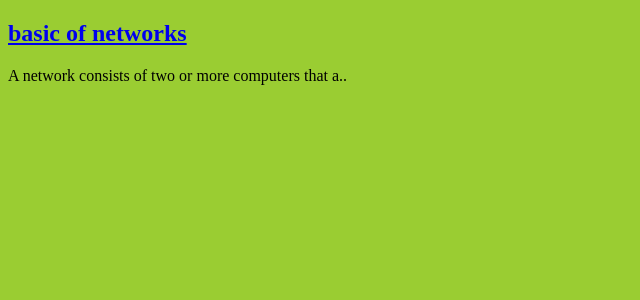
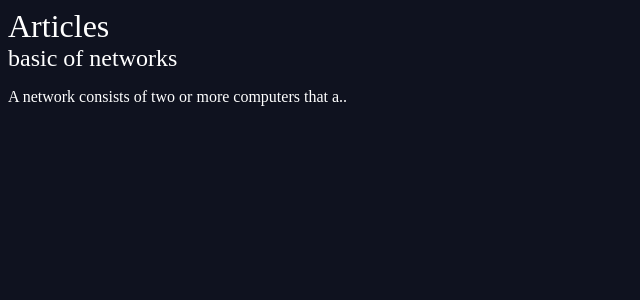
Before and after one commit to balamurugan213/django-blog, a Django app: page /articles/ in a window 1280 px wide. Shown: the top 300 px of the page, without its empty margins (0-640 px from the left). Run offline with Django 3.2, Linux system fonts and the light colour scheme; data comes from the database, SQL or seed files in the repository; both versions use the stored data as it was after the commit.

Commit message:
level 2 commit

```diff
--- a/articles/models.py
+++ b/articles/models.py
@@ -6,9 +6,9 @@ from django.db import models
 class Article(models.Model):
     title = models.CharField(max_length=100)
     slug = models.SlugField()
+    date = models.DateField(auto_now_add=True)
     body = models.TextField()
-    date = models.DateField(auto_now_add=True)
-    #
+    thumb = models.ImageField(default='default.png', blank=True)
     #
 
     def __str__(self):
--- a/articles/templates/articles/articleHome.html
+++ b/articles/templates/articles/articleHome.html
@@ -1,15 +1,17 @@
-<!DOCTYPE html>
-<html lang="en">
-<head>
-    <meta charset="UTF-8">
-    <meta name="viewport" content="width=device-width, initial-scale=1.0">
-    <title>Articles</title>
-    <link rel="stylesheet" href="/static/style.css">
-</head>
-<body>
-    <div class="articles"> {% for article in articles %} <div class="article">
-            <h2><a href="#"> {{article.title}} </a></h2>
-            <p> {{article.snippet}}.. </p>
-        </div> {% endfor %} </div>
-</body>
-</html>
+{% extends 'baseLayout.html' %} {% block content %}
+<div class="articles">
+	<h1>Articles</h1>
+	{% for article in articles %}
+	<div class="article">
+		<h2>
+			<a
+				href="{% url 'article:detail' slug=article.slug%}"
+			>
+				{{article.title}}
+			</a>
+		</h2>
+		<p>{{article.snippet}}..</p>
+	</div>
+	{% endfor %}
+</div>
+{% endblock %}
--- a/articles/urls.py
+++ b/articles/urls.py
@@ -16,15 +16,17 @@ Including another URLconf
 
 
 # from django.contrib import admin
-from django.urls import path
+from django.urls import path, re_path
+from django.contrib.staticfiles.urls import staticfiles_urlpatterns
 from .import views
-from django.contrib.staticfiles.urls import staticfiles_urlpatterns
 
+app_name = 'article'
 
 urlpatterns = [
     # path('admin/', admin.site.urls),
     path(r'about/', views.about),
-    path(r'', views.articleHomepage)
+    path(r'', views.articleHomepage, name="list"),
+    re_path(r'(?P<slug>[\w-]+)/$', views.articleDetailpage, name="detail")
 
 ]
 
--- a/articles/views.py
+++ b/articles/views.py
@@ -1,5 +1,5 @@
 from django.shortcuts import render
-# from django.http import HttpResponse
+from django.http import HttpResponse
 from .models import Article
 # Create your views here.
 
@@ -13,3 +13,11 @@ def articleHomepage(request):
     # return HttpResponse("homepage")
     articles = Article.objects.all().order_by('date')
     return render(request, 'articles/articleHome.html', {'articles': articles})
+
+
+def articleDetailpage(request, slug):
+    # return HttpResponse(slug)
+    # articles = Article.objects.all().order_by('date')
+    # return render(request, 'articles/articleHome.html', {'articles': articles})
+    article = Article.objects.get(slug=slug)
+    return render(request, 'articles/articleDetail.html', {'article': article})
--- a/assets/style.css
+++ b/assets/style.css
@@ -1,3 +1,25 @@
 body {
-  background-color: yellowgreen;
+	background-color: #0f121f;
+	/* background-image: url(/static/stars.png); */
+	color: #fff;
 }
+
+body * {
+	font-family: Ubuntu;
+}
+
+h1,
+h2,
+h3,
+h4,
+h5 {
+	font-weight: normal;
+	margin: 0;
+}
+
+a,
+a:hover,
+a:visited {
+	color: #fff;
+	text-decoration: none;
+}
--- a/blog/settings.py
+++ b/blog/settings.py
@@ -124,3 +124,7 @@ STATIC_URL = '/static/'
 STATICFILES_DIRS = [
     os.path.join(BASE_DIR, 'assets')
 ]
+
+MEDIA_URL = '/media/'
+
+MEDIA_ROOT = os.path.join(BASE_DIR, 'media')
--- a/blog/urls.py
+++ b/blog/urls.py
@@ -18,6 +18,9 @@ Including another URLconf
 from django.contrib import admin
 # from django.contrib.urls import url, include
 from django.urls import path, include
+from django.contrib.staticfiles.urls import staticfiles_urlpatterns
+from django.conf.urls.static import static
+from django.conf import settings
 from .import views
 
 urlpatterns = [
@@ -28,3 +31,6 @@ urlpatterns = [
     path(r'', views.homepage)
 
 ]
+
+urlpatterns += staticfiles_urlpatterns()
+urlpatterns += static(settings.MEDIA_URL, document_root=settings.MEDIA_ROOT)
--- /dev/null
+++ b/templates/baseLayout.html
@@ -0,0 +1,18 @@
+<!DOCTYPE html>
+<html lang="en">
+	<head>
+		<meta charset="UTF-8" />
+		<meta
+			name="viewport"
+			content="width=device-width, initial-scale=1.0"
+		/>
+		<title>Articles</title>
+		<link rel="stylesheet" href="/static/style.css" />
+	</head>
+	<body>
+		<div class="wrapper">
+			<!-- <h1><a href="{} "></a></h1> -->
+			{% block content %} {% endblock %}
+		</div>
+	</body>
+</html>
```
Also changed, not shown: articles/templates/articles/articleDetail.html (added, +10 -0 lines), README.md, articles/migrations/0002_remove_article_date.py (added), articles/migrations/0003_article_thumb.py (added), articles/migrations/0004_article_date.py (added), db.sqlite3, media/1305509.jpg (added).
